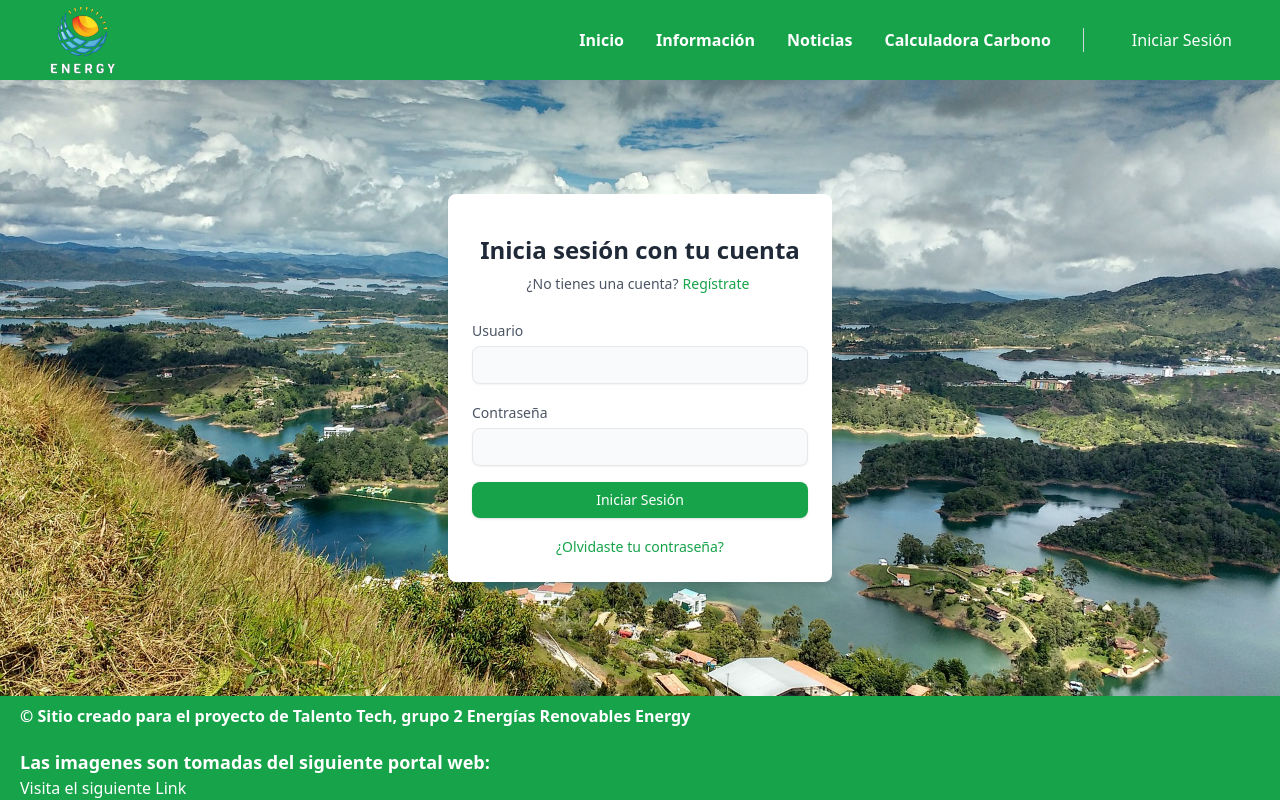
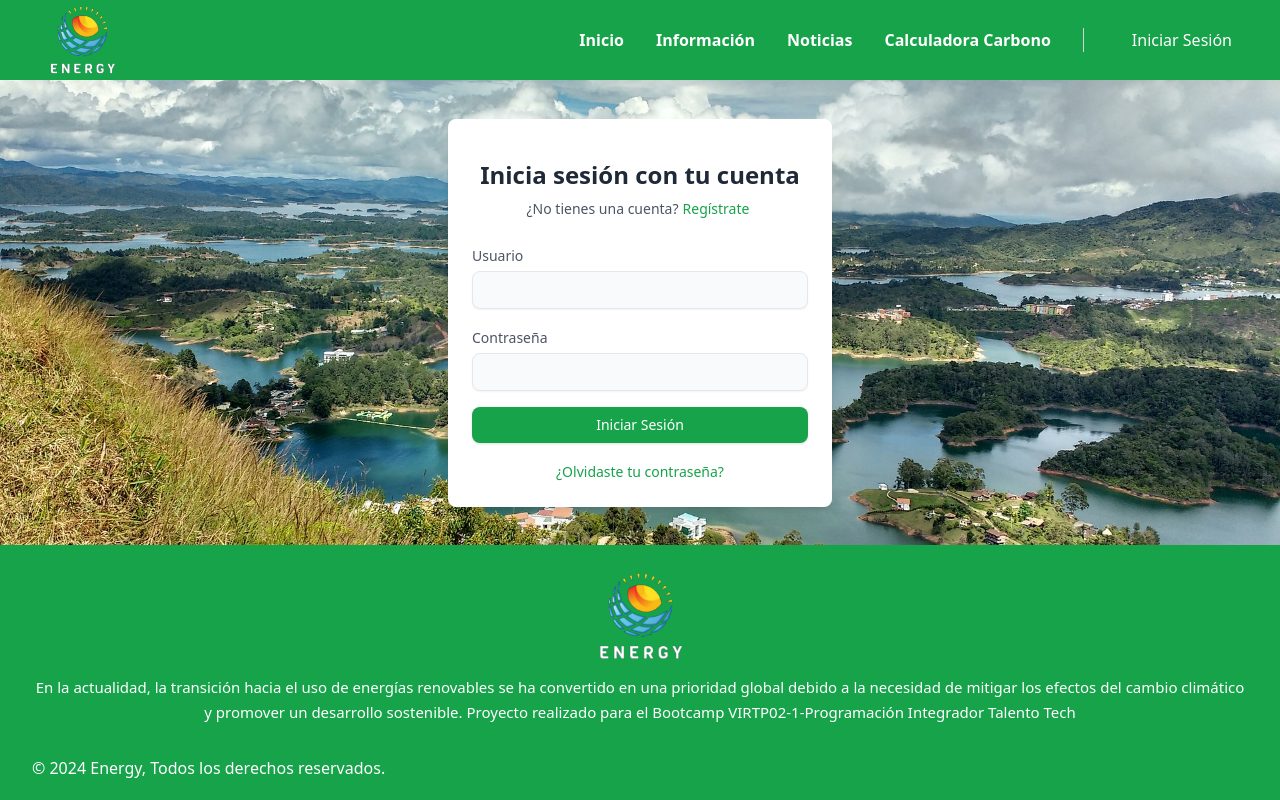
Before and after one commit to Edwinestrada07/energy-project, a React (Vite) app: page /login in a window 1280 px wide. Built offline with nearby package versions, Linux system fonts and the light colour scheme; what aaxios would draw is missing.

Commit message:
modificacion al footer / icono svg logout

```diff
--- a/src/components/footer.jsx
+++ b/src/components/footer.jsx
@@ -1,25 +1,21 @@
-export default function Footer() {
+export default () => {
     return (
-        <footer className="bg-green-600 text-primary body-font">
-            <div className="container px-5 mx-auto flex items-center">
-                <div className="">
-                    <p
-                        className="text-white sm:border-gray-200 sm:py-2 sm:mt-0 font-semibold"
-                    >
-                        © Sitio creado para el proyecto de Talento Tech, grupo 2 Energías Renovables Energy
-                    </p>
-                    <h2 className="text-white text-lg font-semibold">
-                        Las imagenes son tomadas del siguiente portal web:
-                    </h2>
-                    <a
-                        href="https://pixabay.com/photos/"
-                        className="max-w-xl text-white mb-3"
-                        target="_blank"
-                    >
-                        Visita el siguiente Link
-                    </a>
+        <footer className="text-white bg-green-600 px-4 py-5 md:px-8">
+            <div className="container mx-auto sm:text-center">
+                <img src="./assets/png/logo_energy.png" className="w-32 sm:mx-auto" />
+                <p className="leading-relaxed mt-2 text-[15px]">
+                    En la actualidad, la transición hacia el uso de energías renovables se ha convertido en
+                    una prioridad global debido a la necesidad de mitigar los efectos del cambio climático y
+                    promover un desarrollo sostenible. Proyecto realizado para el Bootcamp VIRTP02-1-Programación Integrador
+                    Talento Tech
+                </p>
+            </div>
+            <div className="mt-8 items-center justify-between sm:flex">
+                <div className="mt-4 sm:mt-0">
+                    &copy; 2024 Energy, Todos los derechos reservados.
                 </div>
+
             </div>
         </footer>
-    );
+    )
 }
--- a/src/components/navbar.jsx
+++ b/src/components/navbar.jsx
@@ -109,9 +109,12 @@ export default function NavBar() {
                         <div className="text-white space-x-5 md:flex">
                             {loggedIn ? (
                                 <button
-                                    className="mb-2 py-2 px-2 text-white bg-cyan-500 hover:bg-cyan-600 rounded-md shadow"
+                                    className="block py-2 px-4  text-white hover:bg-white hover:text-green-600 border border-white rounded-lg md:border-none transition-colors"
                                     onClick={logout}
-                                    >
+                                >
+                                    <svg xmlns="http://www.w3.org/2000/svg" fill="none" viewBox="0 0 24 24" strokeWidth={1.5} stroke="currentColor" className="w-6 h-6 inline-block mr-2">
+                                        <path strokeLinecap="round" strokeLinejoin="round" d="M15.75 9V5.25A2.25 2.25 0 0013.5 3h-6a2.25 2.25 0 00-2.25 2.25v13.5A2.25 2.25 0 007.5 21h6a2.25 2.25 0 002.25-2.25V15" />
+                                    </svg>
                                     Cerrar Sesión
                                 </button>
                             ) : (
--- a/src/pages/login.jsx
+++ b/src/pages/login.jsx
@@ -25,7 +25,7 @@ export default function Login() {
     return (
         <main className="w-full h-screen flex items-center justify-center bg-cover bg-center"
                 style={{ backgroundImage: "url('./assets/jpg/imagenLogin.jpg')" }}>
-            <div className="w-full max-w-sm mx-4 bg-white p-6 shadow-lg rounded-lg space-y-6 text-gray-600">
+            <div className="m-4 w-full max-w-sm mx-4 bg-white p-6 shadow-lg rounded-lg space-y-6 text-gray-600">
                 {/* Header */}
                 <div className="text-center">
                     <h3 className="mt-4 text-gray-800 text-xl font-bold sm:text-2xl">
--- a/src/pages/signup.jsx
+++ b/src/pages/signup.jsx
@@ -37,7 +37,7 @@ export default function Signup() {
     return (
         <main className="w-full h-screen flex items-center justify-center bg-cover bg-center"
             style={{ backgroundImage: "url('./assets/jpg/imagenSignup.jpg')" }}>
-            <div className="w-full max-w-sm mx-4 bg-white p-6 shadow-lg rounded-lg space-y-6 text-gray-600">
+            <div className="m-4 w-full max-w-sm mx-4 bg-white p-6 shadow-lg rounded-lg space-y-6 text-gray-600">
                 {/* Header */}
                 <div className="text-center">
                     <h3 className="mt-4 text-gray-800 text-xl font-bold sm:text-2xl">
```
